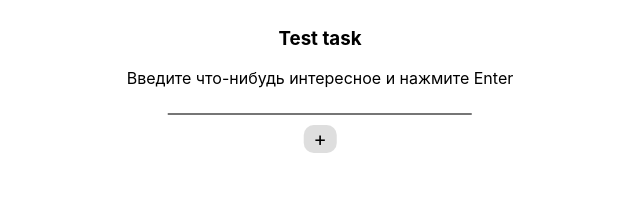
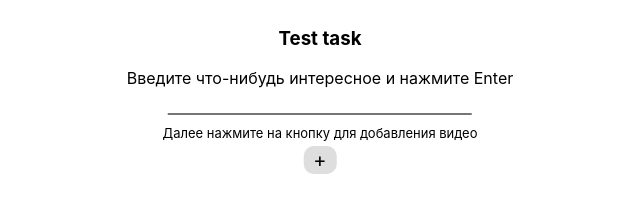
Before and after one commit to yasevplaton/testWidget2, a React app: page / in a window 1280 px wide. Shown: the whole page, without its empty margins (320-960 px from the left). Built offline with nearby package versions, Linux system fonts and the light colour scheme.

Commit message:
add some design

```diff
--- a/src/components/videoList.js
+++ b/src/components/videoList.js
@@ -55,7 +55,8 @@ class VideoList extends React.Component {
 
 		return (
 			<div className="videoList__wrapper">
-				<div className="btn--add__wrapper">
+				<div className="btn__wrapper--add">
+					<span className="btn__label--add">Далее нажмите на кнопку для добавления видео</span>
 					<button className="btn btn--add" onClick={this.add.bind(this)}>+</button>
 				</div>
 				<div className="videoList">
--- a/src/components/youtubeInput.js
+++ b/src/components/youtubeInput.js
@@ -12,6 +12,7 @@ export default class Input extends React.Component {
 
   [handleKeyPress](event) {
     if (event.key === "Enter" && this.state.value !== "") {
+      console.log(`Найдем что-нибудь по запросу ${this.state.value}`)
       this.props.handleInput(this.state.value);
     } else if (event.key === "Enter") {
       alert("Введите что-нибудь в поисковой строке!");
--- a/src/index.js
+++ b/src/index.js
@@ -37,7 +37,9 @@ class App extends React.Component {
 
 				this.setState({
 					videos: videos
-				})
+        })
+
+        console.log(videos);
 
 			})
 			.catch(err => {
@@ -51,7 +53,7 @@ class App extends React.Component {
         <div className="content">
           <h3 className="heading">Test task</h3>
           <Input handleInput={this.handleSearch.bind(this)}/>
-          <VideoList model={model} videos={videos}/>
+          <VideoList model={model} videos={this.state.videos}/>
         </div>
       </div>
     );
--- a/src/styles/btn.css
+++ b/src/styles/btn.css
@@ -11,8 +11,18 @@
   background: rgba(189, 189, 189, 0.5);
 }
 
-.btn--add__wrapper {
+.btn__wrapper--add {
   margin-bottom: 10px;
+  display: flex;
+  flex-direction: column;
+  align-items: center;
+}
+
+.btn__label--add {
+  display: block;
+  text-align: center;
+  margin-bottom: 5px;
+  font-size: 13px;
 }
 
 .btn--add:hover {
```
Also changed, not shown: src/helpers/youtube.js (deleted, +0 -13 lines).
